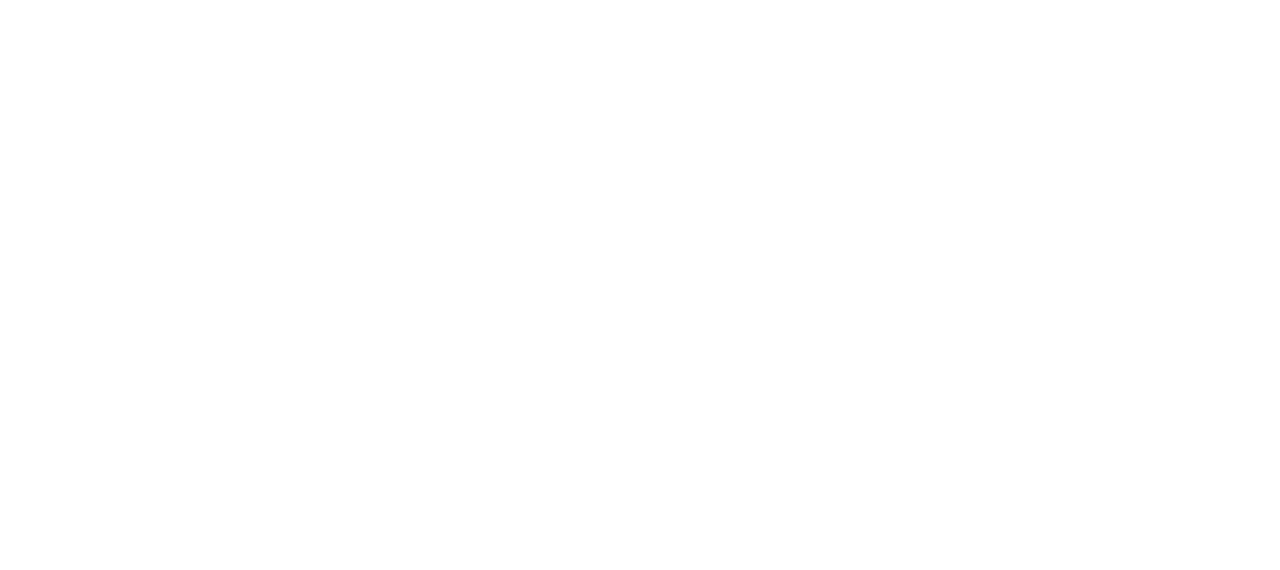
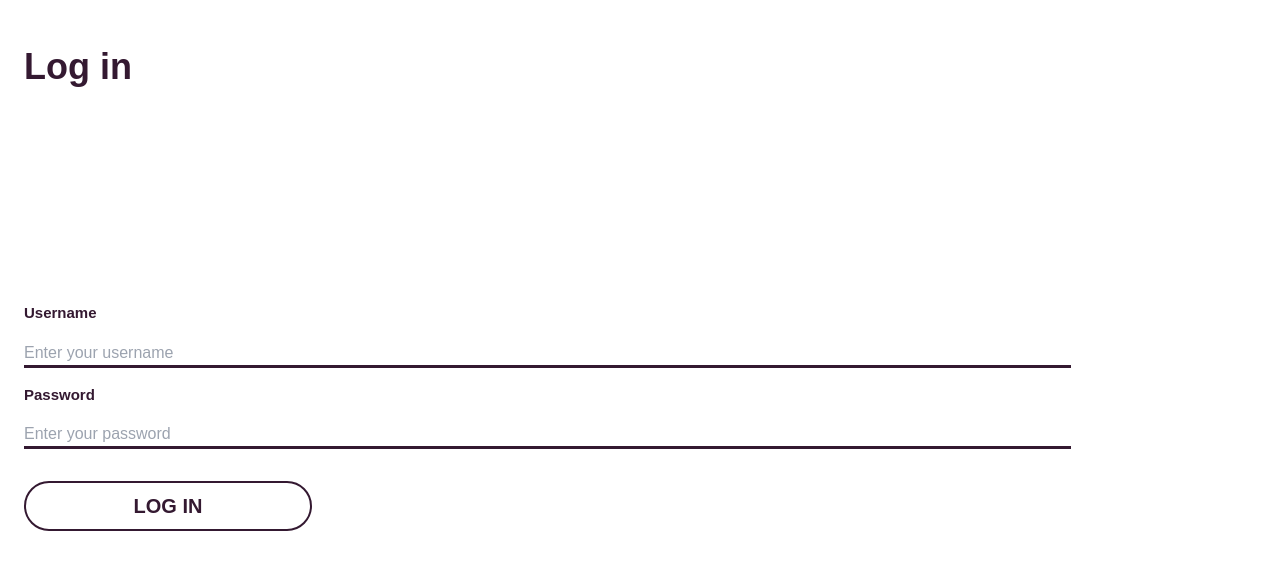
Before and after one commit to rts-cmk-wu07/iplaymusic-aaa, a React (Create React App) app: page / in a window 1280 px wide. Shown: the top 570 px of the page. Built offline with nearby package versions, Linux system fonts and the light colour scheme.

Commit message:
styled login page

```diff
--- a/src/App.js
+++ b/src/App.js
@@ -1,7 +1,9 @@
+import Login from "./components/login/Login";
+
 function App() {
   return (
     <div>
-
+     <Login/>
     </div>
   );
 }
--- a/src/components/login/Login.jsx
+++ b/src/components/login/Login.jsx
@@ -2,7 +2,20 @@
 
 const Login = () => {
   return (
-    <div>Login</div>
+    <div>
+        <h1 className='text-headlineTwo pt-10 ml-6 font-black text-secondary'>Log in</h1>
+        <form className='mt-52 ml-6'>
+            <div className='flex items-start flex-col justify-center'>
+            <label className='font-bold pb-4 text-headlineSix text-secondary' htmlFor="username">Username</label>
+            <input className='focus:outline-none border-b-[3px] text-secondary w-5/6' type="text" name="username" placeholder='Enter your username' aria-label="input username"/>
+
+            <label className='font-bold  text-secondary pb-4 pt-4 text-headlineSix' htmlFor="password">Password</label>
+            <input className=' focus:outline-none border-b-[3px] text-secondary w-5/6' type="password" placeholder='Enter your password' name="password" aria-label='input password' />
+            <button type="submit" className='border-2 text-secondary mt-8 text-headlineFive uppercase font-bold rounded-full w-72 pt-2 pb-2'>log in</button>
+            </div>
+
+        </form>
+    </div>
   )
 }
 
--- /dev/null
+++ b/src/components/login/navbar/Navbar.jsx
@@ -0,0 +1,9 @@
+import React from 'react'
+
+const Navbar = () => {
+  return (
+    <div>Navbar</div>
+  )
+}
+
+export default Navbar
```
